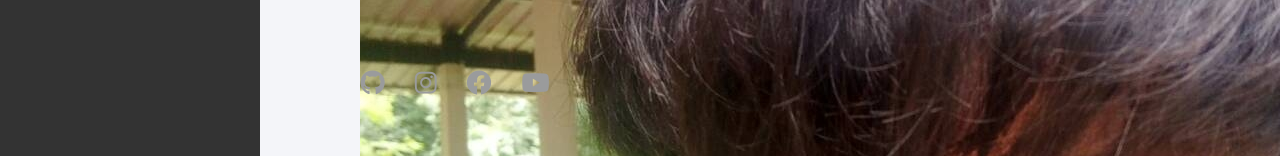
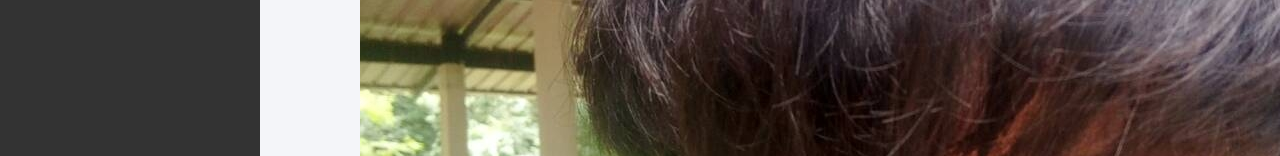
Before and after one commit to bew32/react-portfolio, a React (Create React App) app: page /about in a window 1280 px wide. Shown: the part 644-800 px from the top of the page. Built offline with nearby package versions, Linux system fonts and the light colour scheme.

Commit message:
Update About.js

```diff
--- a/src/contents/About.js
+++ b/src/contents/About.js
@@ -1,6 +1,5 @@
 import React, { Component } from 'react'
 import profilepic1 from '../img/profile1.jpg'
-import Social from '../components/Social';
 
 class About extends Component {
     render() {
@@ -12,7 +11,6 @@ class About extends Component {
                 <h3>Hi, I'm tawat</h3>
                 <p>My name is Tawat studying at Nakhon Pathom Rajabhat University
                 <br/>Major Software Engineering</p>
-                <Social />
             </div>
         );
     }
```
